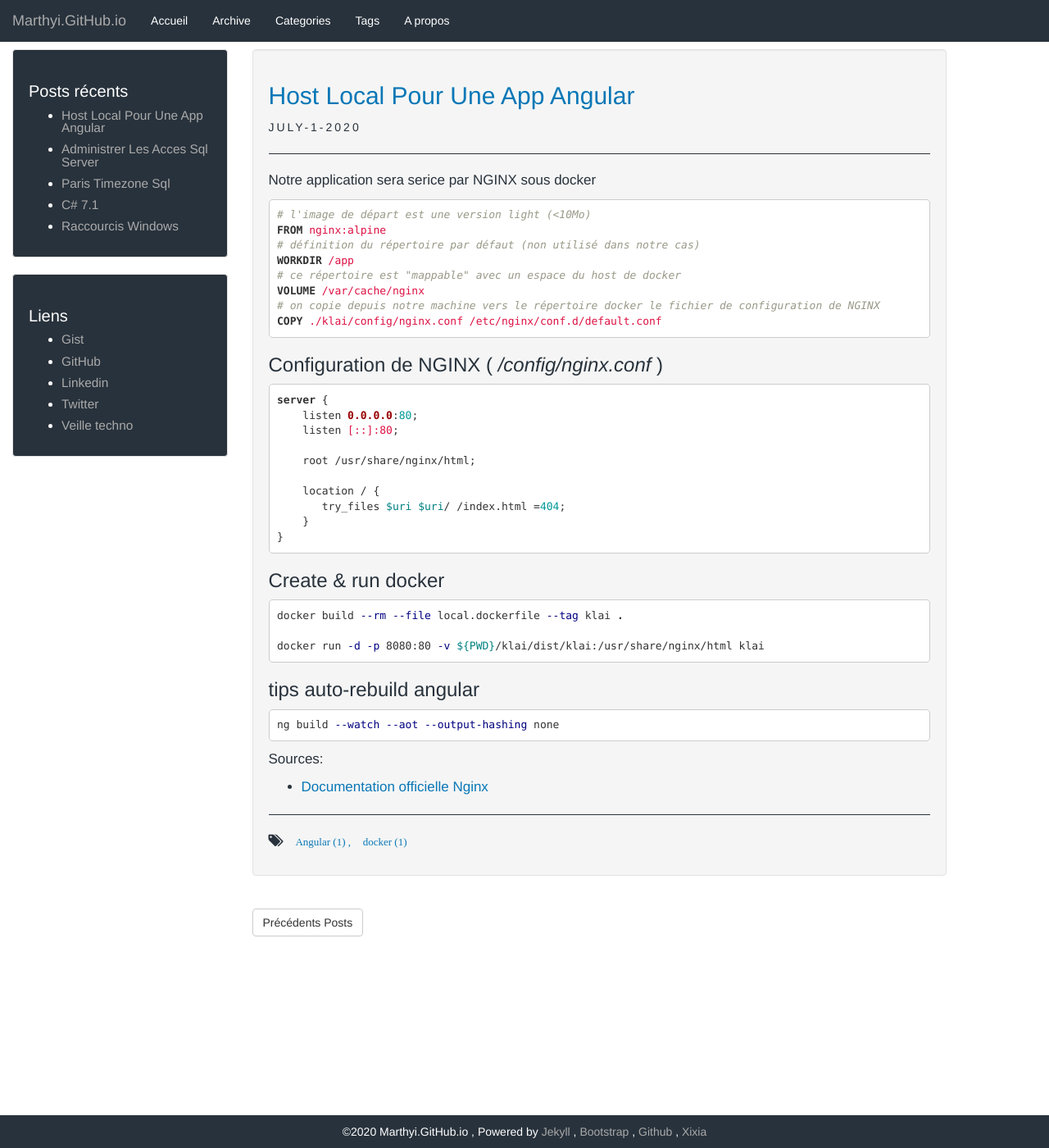
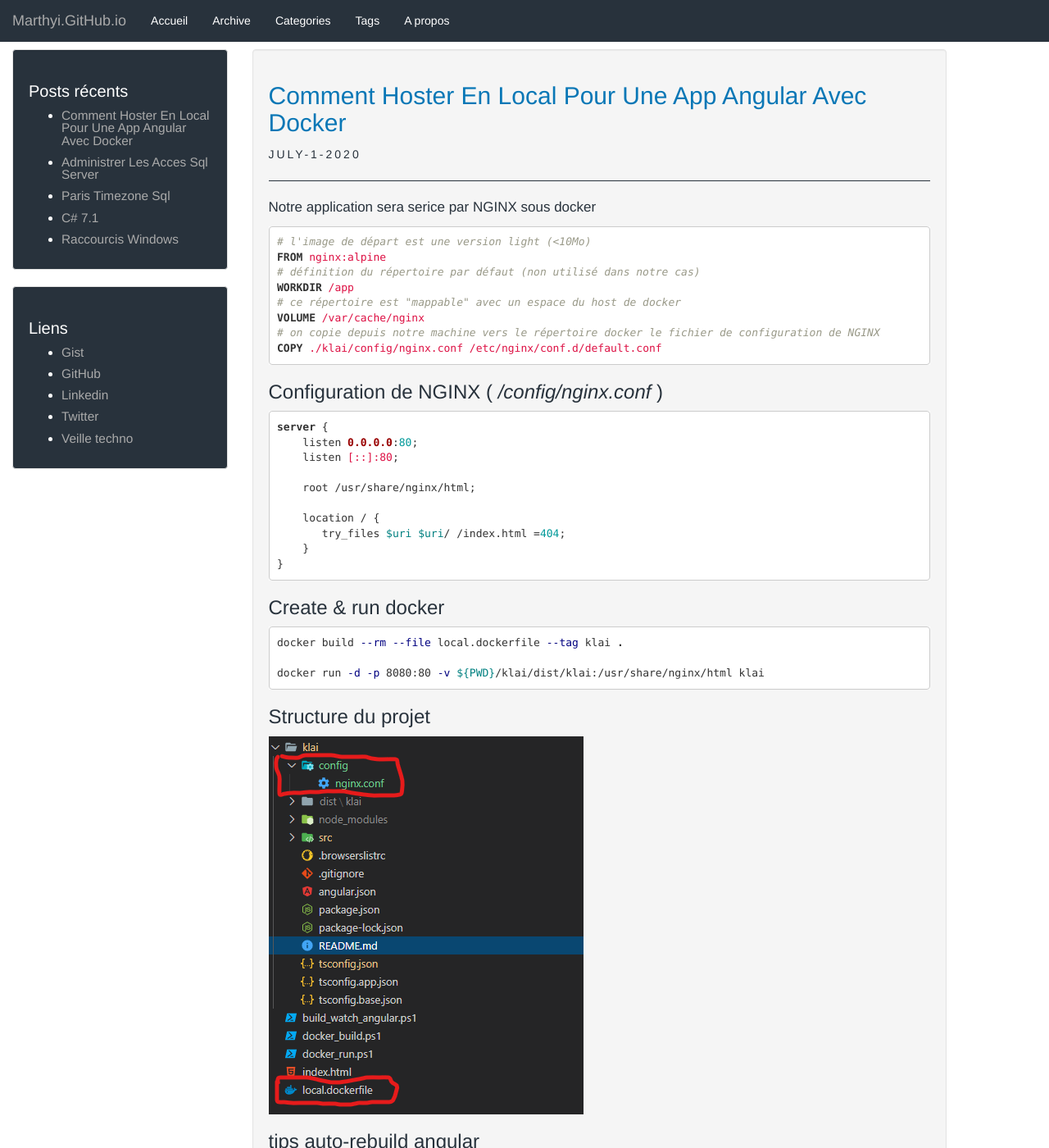
Before and after one commit to Marthyi/marthyi.github.io, a Jekyll site: the page built from _posts/2020-07-01-Comment-hoster-en-local-pour-une-app-Angular-avec-Docker.md, in a window 1280 px wide and 1400 px high. Shown: the whole window at 82% size. Built offline with Jekyll 4.4.1, drawn with Linux system fonts in a browser that asks for light colours; our own code applies the rules of GitHub Pages for plain Markdown files.

Commit message:
fix content

`````diff
--- a/_posts/2020-07-01-Host-local-pour-une-app-Angular.md
+++ b/_posts/2020-07-01-Comment-hoster-en-local-pour-une-app-Angular-avec-Docker.md
@@ -36,6 +36,10 @@
 docker run -d -p 8080:80 -v ${PWD}/klai/dist/klai:/usr/share/nginx/html klai
 ````
 
+### Structure du projet
+![](/images/local_docker.png)
+
+
 ### tips auto-rebuild angular
 ````powershell
 ng build --watch --aot --output-hashing none
`````
Also changed, not shown: images/local_docker.png (added).
